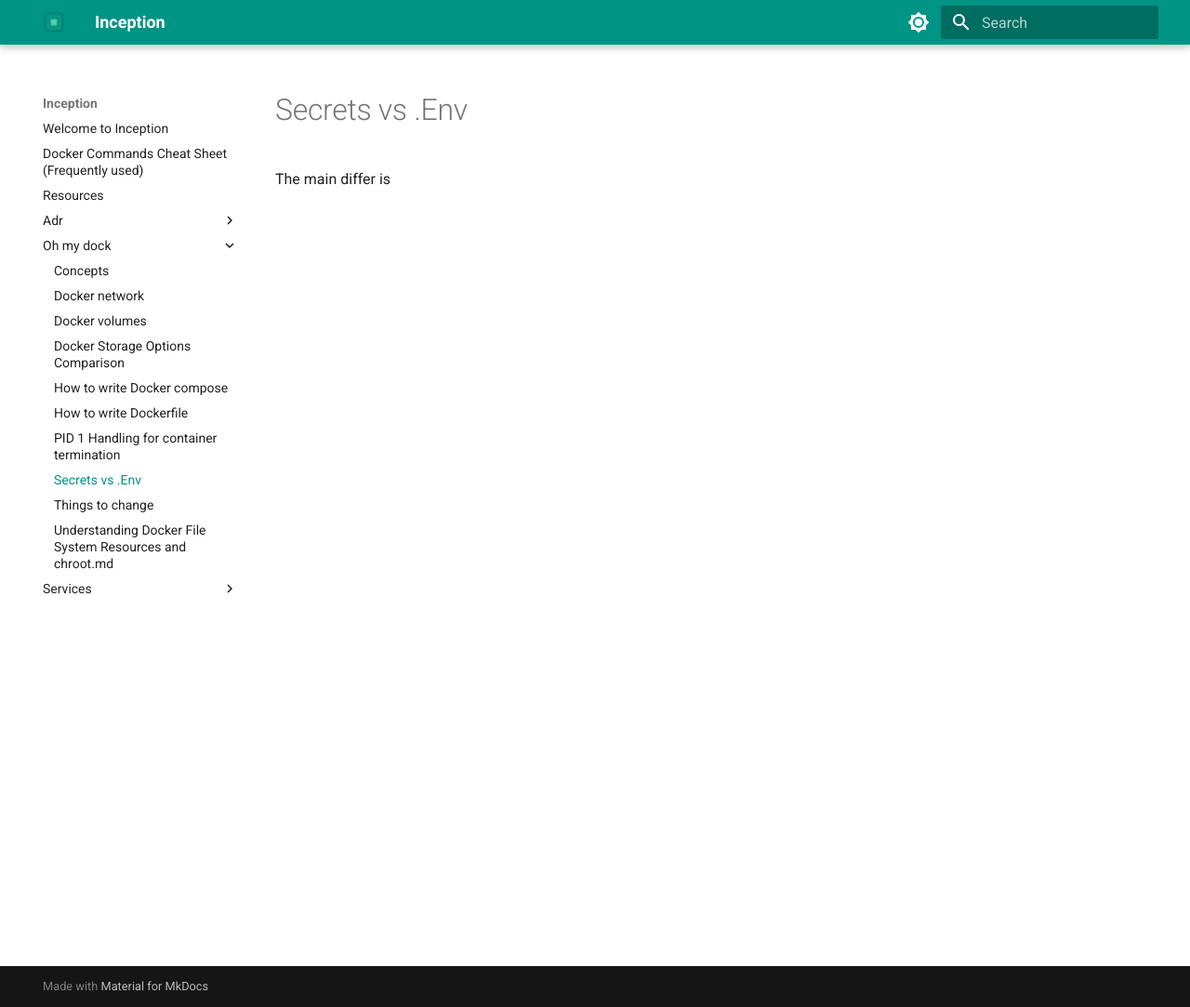
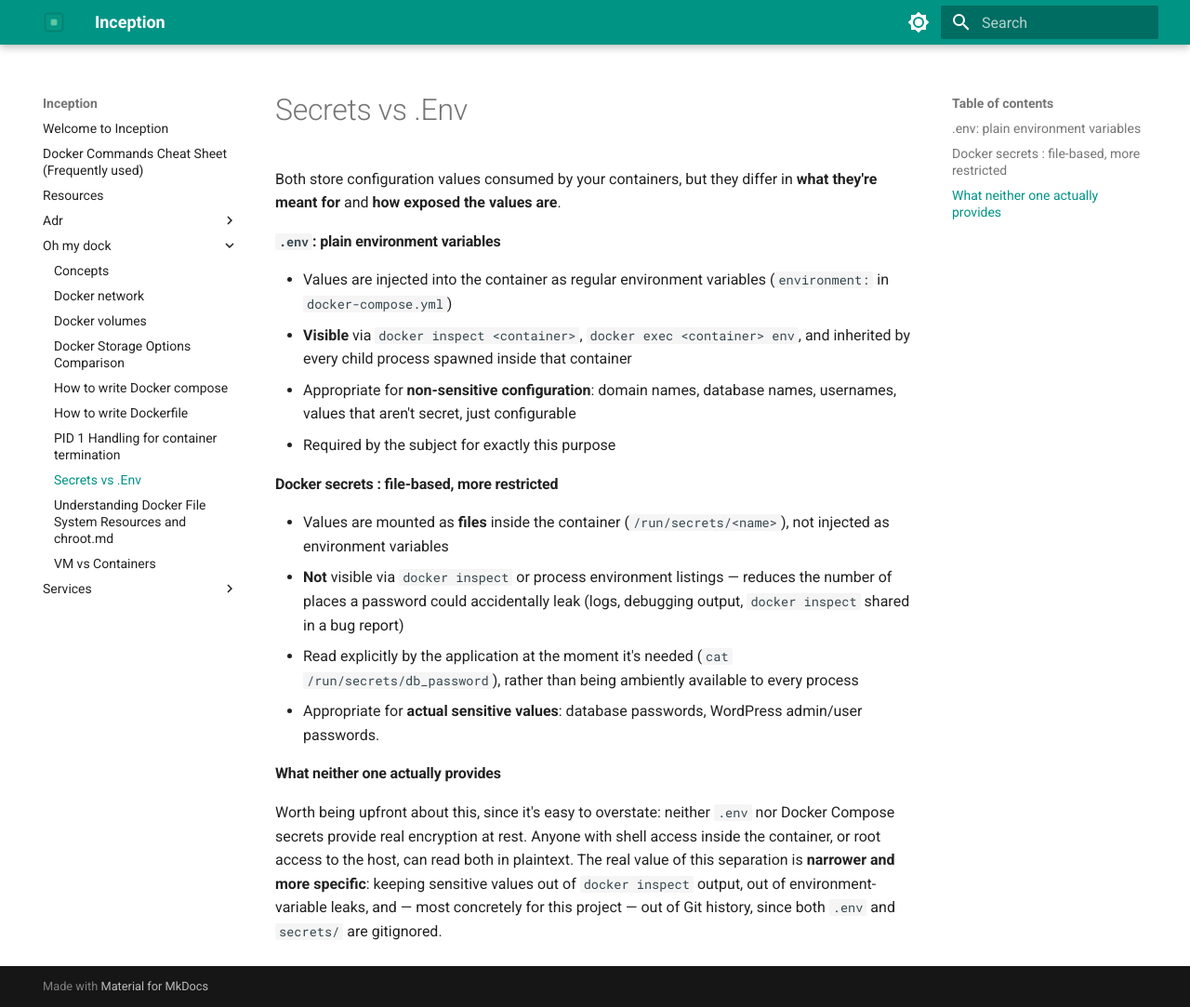
Before and after one commit to AhmadAL-Quraan/Inception, an MkDocs documentation site: the page built from docs/oh-my-dock/Secrets vs .Env.md, in a window 1280 px wide and 1083 px high. Shown: the whole window at 93% size. Built offline with MkDocs 1.6.1 and Material for MkDocs 9.7.7, drawn with Linux system fonts in a browser that asks for light colours.

Commit message:
doc: Adding VM vs Container, .Env vs secrets

```diff
--- a/docs/oh-my-dock/Secrets vs .Env.md
+++ b/docs/oh-my-dock/Secrets vs .Env.md
@@ -1,3 +1,28 @@
 
 
-The main differ is
+Both store configuration values consumed by your containers, but they differ in **what they're meant for** and **how exposed the values are**.
+
+
+
+
+
+#### `.env`: plain environment variables
+
+- Values are injected into the container as regular environment variables (`environment:` in `docker-compose.yml`)
+- **Visible** via `docker inspect <container>`, `docker exec <container> env`, and inherited by every child process spawned inside that container
+- Appropriate for **non-sensitive configuration**: domain names, database names, usernames, values that aren't secret, just configurable
+- Required by the subject for exactly this purpose
+
+#### Docker secrets : file-based, more restricted
+
+- Values are mounted as **files** inside the container (`/run/secrets/<name>`), not injected as environment variables
+- **Not** visible via `docker inspect` or process environment listings — reduces the number of places a password could accidentally leak (logs, debugging output, `docker inspect` shared in a bug report)
+- Read explicitly by the application at the moment it's needed (`cat /run/secrets/db_password`), rather than being ambiently available to every process
+- Appropriate for **actual sensitive values**: database passwords, WordPress admin/user passwords.
+
+
+
+
+#### What neither one actually provides
+
+Worth being upfront about this, since it's easy to overstate: neither `.env` nor Docker Compose secrets provide real encryption at rest. Anyone with shell access inside the container, or root access to the host, can read both in plaintext. The real value of this separation is **narrower and more specific**: keeping sensitive values out of `docker inspect` output, out of environment-variable leaks, and — most concretely for this project — out of Git history, since both `.env` and `secrets/` are gitignored.
```
Also changed, not shown: docs/oh-my-dock/Things to change.md (deleted, +0 -6 lines), docs/oh-my-dock/VM vs Containers.md (added, +17 -0 lines), docs/pic/vm_vs_docker.png (added), 1 other file.
